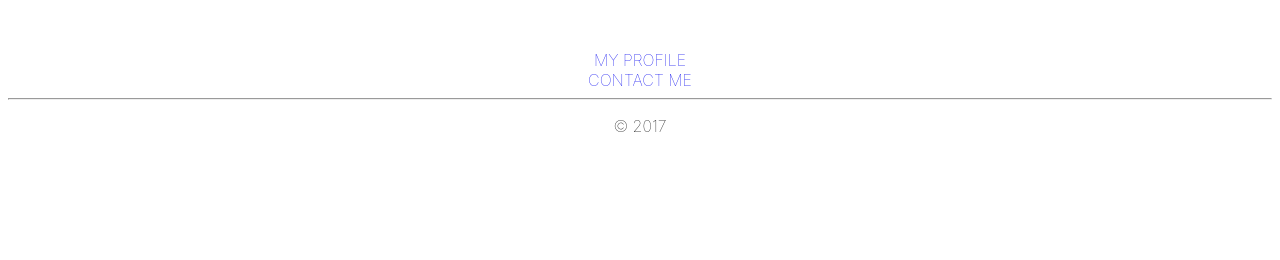
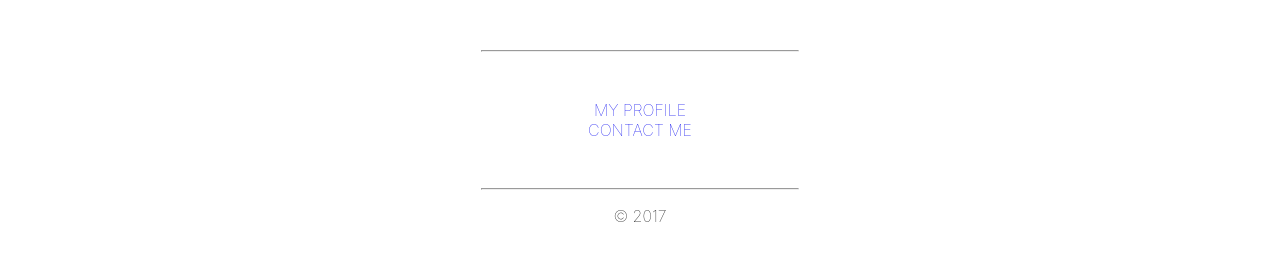
Before and after one commit to victorsmseo/victorsmseo.github.io, a plain HTML site: page index.html in a window 1280 px wide. Shown: the part 154-414 px from the top of the page. Drawn offline with Linux system fonts and the light colour scheme.

Commit message:
Finalized design for contact, index, profile

```diff
--- a/index.html
+++ b/index.html
@@ -13,14 +13,15 @@
         </a>
     </header>
 
-    <nav>
+    <section>
+        <hr class="hr-top">
         <a href="profile.html">My Profile</a>
         <br>
         <a href="contact.html">Contact Me</a>
-    </nav>
+    </section>
 
     <footer>
-        <hr>
+        <hr class="hr-bottom">
         <p>© 2017</p>
     </footer>
 </body>
--- a/style.css
+++ b/style.css
@@ -3,6 +3,14 @@ html, body {
     font-weight: 100;
     text-transform: uppercase;
     text-align: center;
+}
+header h1 {
+    font-weight: 200;
+    font-size: 5em;
+}
+section h1 {
+    font-weight: 200;
+    font-size: 2em;
 }
 a {
     text-decoration: none;
@@ -14,14 +22,15 @@ a:active {
 a:hover {
     color: rgb(75, 75, 75);
 }
-header h1 {
-    font-weight: 200;
-    font-size: 5em;
-}
-section h1 {
-    font-weight: 200;
-    font-size: 2em;
+hr {
+    width: 25%;
 }
 .bold {
     font-weight: bold;
 }
+.hr-bottom {
+    margin-top: 3em;
+}
+.hr-top {
+    margin-bottom: 3em;
+}
```
Also changed, not shown: contact.html (+2 -1 lines), profile.html (+2 -1 lines).
